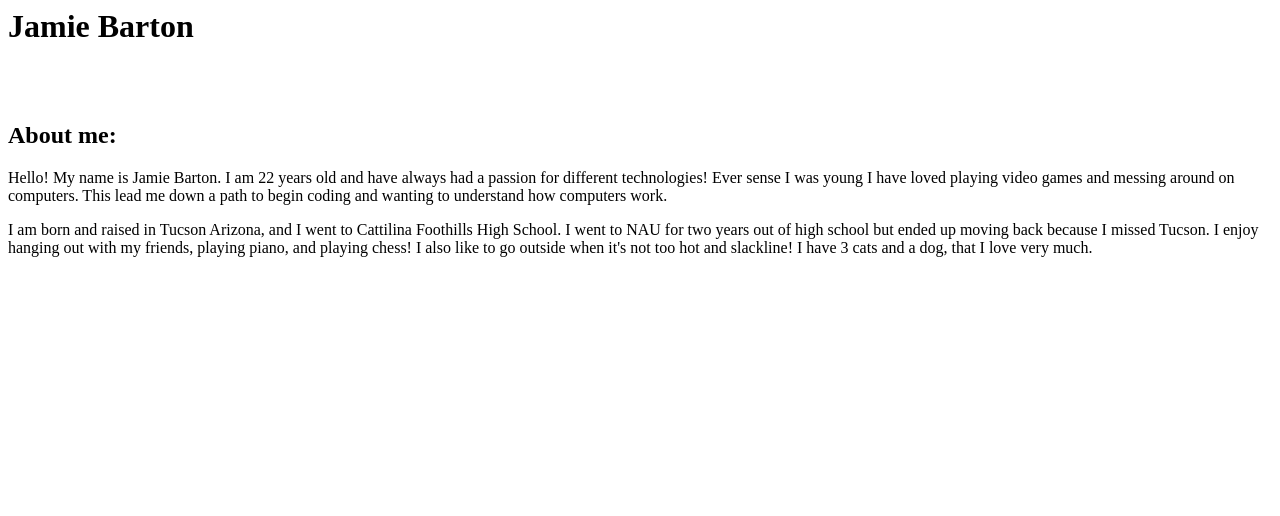
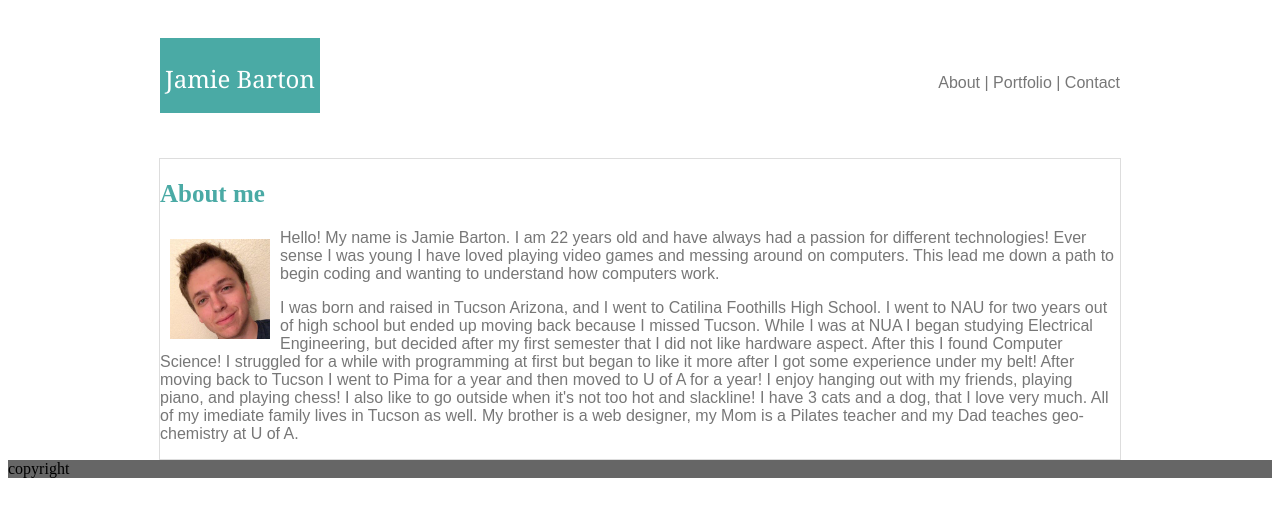
Before and after one commit to jbarton10/Basic-Portfolio, a plain HTML site: page index.html in a window 1280 px wide. Drawn offline with Linux system fonts and the light colour scheme.

Commit message:
Changes made mostly to style the first page and some to style everything

```diff
--- a/assets/css/style.css
+++ b/assets/css/style.css
@@ -0,0 +1,62 @@
+head{
+    width: 960px;
+    background-color: #ffffff;
+
+
+}
+#parentDiv{
+    width: 960px;
+    height: 100px;
+    margin: 0 auto;
+    position: relative;
+
+
+}
+.childDiv1{
+    background:#4aaaa5;
+    height:75px;
+    width: 160px;
+    color: white;
+    text-align: center;
+    float: left;
+    margin-top:30px;
+    font-family: 'Georgia', Times, Times New Roman, serif;
+    font-size: 24px;
+}
+.childDiv2{
+    right: 0px;
+    font-family: 'Arial', 'Helvetica Neue', Helvetica, sans-serif;
+    color: #777777;
+    position: absolute;
+    bottom: 0px
+}
+.container{
+    width: 960px;
+    margin: 50 auto 0 auto;
+    border: solid 1px #dddddd;
+
+    /*How to pad without making the container wider?
+    padding: 0px 50px 0px 50px;*/
+
+
+}
+
+.text{
+    color: #777777;
+    font-family: 'Arial', 'Helvetica Neue', Helvetica, sans-serif;
+    word-wrap: break-word;
+}
+h2{
+    color: #4aaaa5;
+    font-size: 25px;
+}
+.profilePic{
+    float: left;
+    margin: 10px;
+
+}
+.footer{
+    width: 100%;
+    bottom:0px;
+    background: #666666;
+}
--- a/index.html
+++ b/index.html
@@ -3,31 +3,50 @@
     <title>
         Bio page
     </title>
+    <head>
+        <link rel="stylesheet" type="text/css" href="assets/css/style.css">
+        <div id = "parentDiv">
+            <div class = "childDiv1"><p>Jamie Barton</p></div>
+            <div class = "childDiv2"><p>About | Portfolio | Contact</p></div>
+        </div>
+    </head>
 
     <body>
-        <h1>
-            Jamie Barton
-        </h1>
+        <div class = "container">
 
-        <br><br>
+
+
 
          <h2>
-            About me:
+            About me
         </h2>
+
+        <div class = "text">
         <p>
+            <div class="profilePic">
+                <img src = "assets/images/profile_pic.jpg" alt="This is me" style="height: 100px; width: 100px;">
+            </div>
             Hello! My name is Jamie Barton. I am 22 years old and have always had a passion for different technologies!
             Ever sense I was young I have loved playing video games and messing around on computers. This lead me down a path
             to begin coding and wanting to understand how computers work.
         </p>
 
         <p>
-            I am born and raised in Tucson Arizona, and I went to Cattilina Foothills High School.  I went to NAU for two years out of high
-            school but ended up moving back because I missed Tucson.
+            I was born and raised in Tucson Arizona, and I went to Catilina Foothills High School.  I went to NAU for two years out of high
+            school but ended up moving back because I missed Tucson.  While I was at NUA I began studying Electrical Engineering, but decided after my first semester
+            that I did not like hardware aspect.  After this I found Computer Science!  I struggled for a while with programming at first but began
+            to like it more after I got some experience under my belt! After moving back to Tucson I went to Pima for a year and then moved to U of A for a year!
+
             I enjoy hanging out with my friends, playing piano, and playing chess! I also like to go outside when it's not too hot and
-            slackline! I have 3 cats and a dog, that I love very much.
+            slackline! I have 3 cats and a dog, that I love very much.  All of my imediate family lives in Tucson as well.  My brother is a web designer,
+            my Mom is a Pilates teacher and my Dad teaches geo-chemistry at U of A.
         </p>
+    </div>
 
-
+    </div>
+    <div class="footer">
+        copyright
+    </div>
 </body>
 
 </html>
```
Also changed, not shown: contact.html (+7 -1 lines), portfolio.html (+7 -3 lines), 2 other files.
